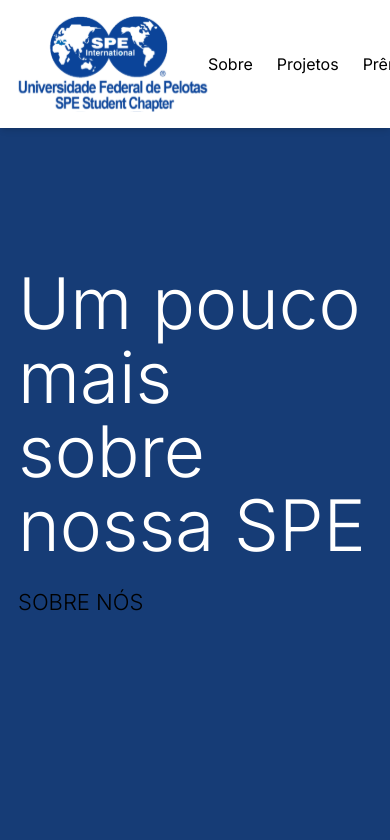
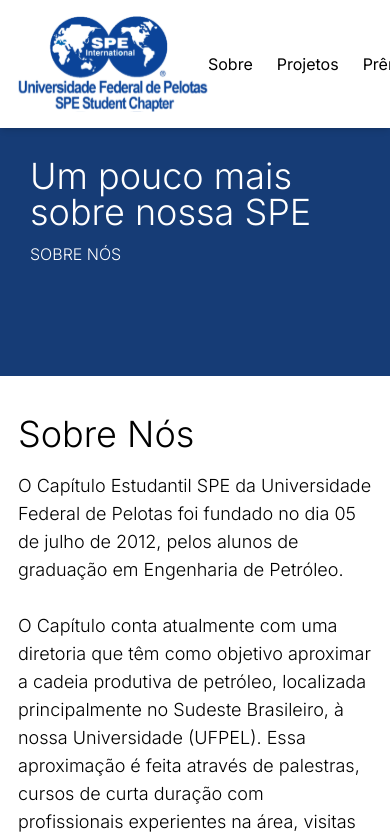
Before and after one commit to Hut8Jr/SPE-UFpel, a Next.js app: page /sobre in a window 390 px wide. Shown: the top 840 px of the page. Built offline with nearby package versions, Linux system fonts and the light colour scheme.

Commit message:
Sobre mobile

```diff
--- a/src/app/sobre/Paragraph/index.tsx
+++ b/src/app/sobre/Paragraph/index.tsx
@@ -1,10 +1,10 @@
 export function Paragraph() {
   return (
-    <section className="container bg-white py-[150px]">
-      <h1 className="text-[70px] font-light leading-[70px] text-black">
+    <section className="container bg-white py-[40px] lg:py-[150px]">
+      <h1 className="text-[36px] font-light leading-[36px] text-black lg:text-[70px] lg:leading-[70px]">
         Sobre Nós
       </h1>
-      <p className="mt-[60px] text-[27px] font-light leading-[43px] text-black">
+      <p className="mt-[20px] text-lg font-light text-black lg:text-[27px] lg:leading-[43px]">
         O Capítulo Estudantil SPE da Universidade Federal de Pelotas foi fundado
         no dia 05 de julho de 2012, pelos alunos de graduação em Engenharia de
         Petróleo.
--- a/src/components/About/Hero/index.tsx
+++ b/src/components/About/Hero/index.tsx
@@ -2,14 +2,16 @@
 
 export function Hero() {
   return (
-    <section className="container h-[720px] bg-brand-dark-blue">
-      <div className="flex max-w-[591px] flex-col items-start justify-start">
-        <h2 className="mt-[140px] text-[71px] font-light leading-[74px] text-white">
-          Um pouco mais sobre nossa SPE
-        </h2>
-        <span className="mt-6 text-[22px] font-light lg:ml-[100px]">
-          SOBRE NÓS
-        </span>
+    <section className="container h-[250px] bg-brand-dark-blue lg:h-[720px]">
+      <div className="flex flex-1 flex-col lg:items-center lg:justify-center">
+        <div className="mx-3 mt-8 flex flex-1 flex-col gap-3 lg:max-w-[591px] lg:justify-center lg:gap-7">
+          <h2 className="text-[36px] font-light leading-[36px] text-white lg:text-[71px] lg:leading-[74px]">
+            Um pouco mais sobre nossa SPE
+          </h2>
+          <span className="font-light text-white lg:no-underline">
+            SOBRE NÓS
+          </span>
+        </div>
       </div>
     </section>
   )
```
